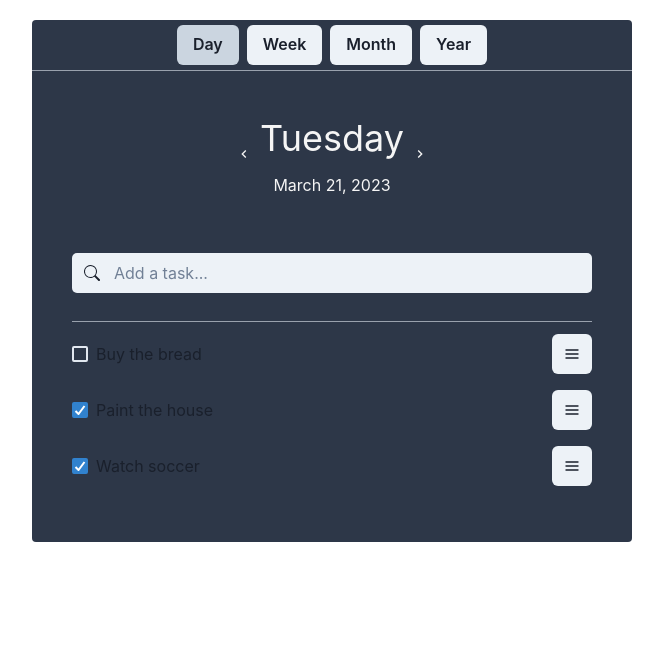
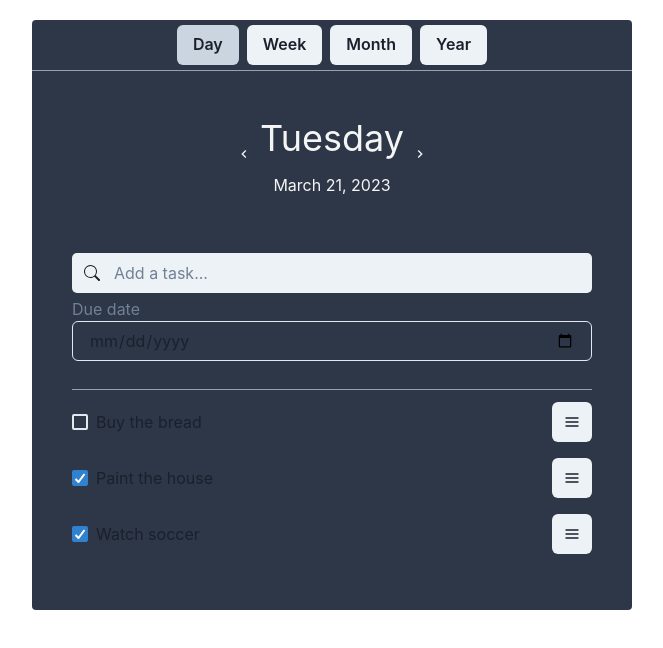
Before and after one commit to ehlabrada/react-todo, a React (Vite) app: page / in a window 1280 px wide. Shown: the top 648 px of the page, without its empty margins (308-971 px from the left). Built offline with nearby package versions, Linux system fonts and the light colour scheme.

Commit message:
Add due date input to the form

```diff
--- a/src/components/TodoForm.jsx
+++ b/src/components/TodoForm.jsx
@@ -1,24 +1,40 @@
-import {Input, InputGroup, InputLeftElement} from "@chakra-ui/react";
-import {BsSearch} from "react-icons/bs";
-import {useRef} from "react";
+import {
+    Input,
+    InputGroup,
+    InputLeftElement,
+    InputRightElement, Text,
+} from "@chakra-ui/react";
+import { BsSearch } from "react-icons/bs";
+import { useRef } from "react";
+import { CalendarIcon } from "@chakra-ui/icons";
 
-const TodoForm = ({onAdd}) => {
-    const inputRef = useRef(null)
+const TodoForm = ({ onAdd }) => {
+  const inputRef = useRef(null);
   return (
-        <form onSubmit={(event) => {
+    <form
+      onSubmit={(event) => {
         event.preventDefault();
-            if (inputRef.current.value) onAdd(inputRef.current.value)
-        }}>
-            <InputGroup >
-                <InputLeftElement children={< BsSearch/>}/>
+        if (inputRef.current.value) onAdd(inputRef.current.value);
+      }}
+    >
+      <InputGroup marginBottom={1}>
+        <InputLeftElement children={<BsSearch />} />
         <Input
           ref={inputRef}
-                    width='100%'
+          width="100%"
           borderRadius={5}
-                    variant='filled'
-                    placeholder='Add a task...'
+          variant="filled"
+          placeholder="Add a task..."
         />
       </InputGroup>
+        <Text color="gray.500">Due date</Text>
+        <Input
+            placeholder="Due date"
+            size="md"
+            type="date"
+        />
+
+
     </form>
   );
 };
--- a/src/components/TodoItem.jsx
+++ b/src/components/TodoItem.jsx
@@ -1,16 +1,23 @@
-import {useRef} from "react";
-import {Checkbox, HStack, Text, Wrap} from "@chakra-ui/react";
+import { useRef } from "react";
+import { Checkbox, HStack, Text, Wrap } from "@chakra-ui/react";
 import TodoOptions from "./TodoOptions.jsx";
 
 const TodoItem = ({ todo, onDelete, onComplete, onPin }) => {
   return (
     <HStack marginBottom={4} justifyContent="space-between">
       <Wrap>
-        <Checkbox onChange={() => onComplete(todo.id)} isChecked={todo.isCompleted}></Checkbox>
-        <Text>{todo.description}</Text>
+        <Checkbox
+          onChange={() => onComplete(todo.id)}
+          isChecked={todo.isCompleted}
+        ></Checkbox>
+        <Text
+          color={todo.dueDate.getTime() > todo.creationDate.getTime() ? "red" : ""}
+        >
+          {todo.description}
+        </Text>
       </Wrap>
 
-        <TodoOptions todo={todo} onDelete={onDelete} onPin={onPin} />
+      <TodoOptions todo={todo} onDelete={onDelete} onPin={onPin} />
     </HStack>
   );
 };
```
Lines whose indentation alone changed are shown as unchanged.
